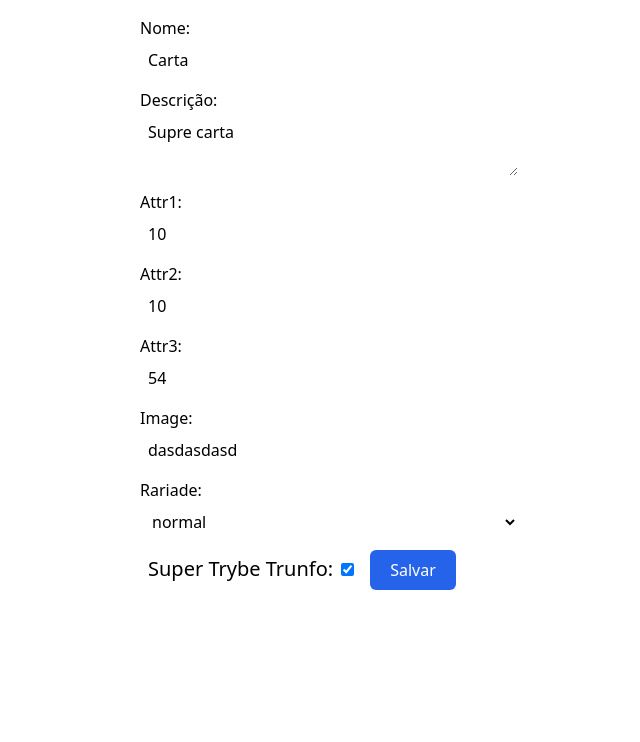
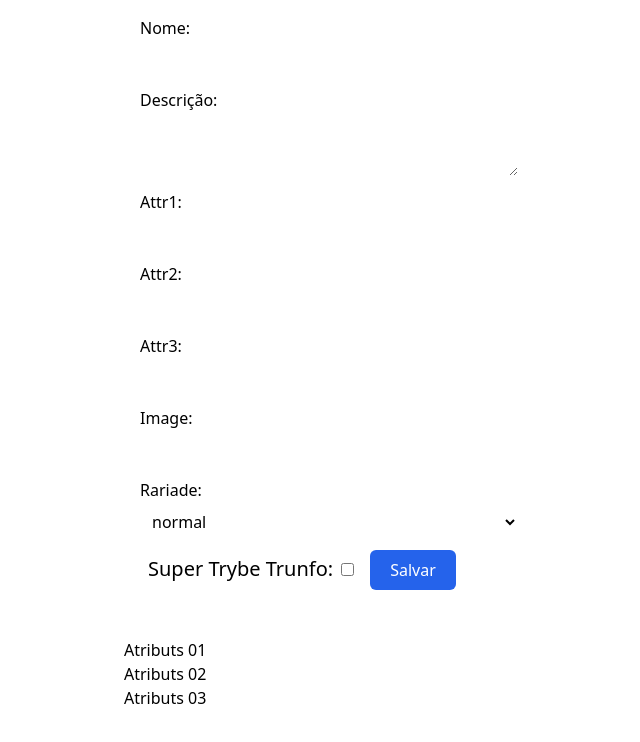
Before and after one commit to blmarquess/Game-Trunfo, a React (Create React App) app: page / in a window 1280 px wide. Shown: the top 742 px of the page, without its empty margins (4-644 px from the left). Built offline with nearby package versions, Linux system fonts and the light colour scheme.

Commit message:
Fix: Requirement 3

```diff
--- a/src/App.js
+++ b/src/App.js
@@ -1,31 +1,17 @@
 import React from 'react';
 import Form from './components/Form';
-// import Card from './components/Card';
+import Card from './components/Card';
 
 export default class App extends React.Component {
   render() {
     return (
       <div className="felx w-4/5 m-auto">
         <div className="w-2/5">
-          <Form
-            className="text-gray-700"
-            cardName="Carta"
-            cardDescription="Supre carta"
-            cardAttr1="10"
-            cardAttr2="10"
-            cardAttr3="54"
-            cardImage="dasdasdasd"
-            cardRare="super Rara"
-            cardTrunfo="false"
-            hasTrunfo="false"
-            isSaveButtonDisabled="true"
-            onInputChange="true"
-            onSaveButtonClick="true"
-          />
+          <Form />
         </div>
-        {/* <div className="w-2/5">
+        <div className="w-2/5">
           <Card />
-        </div> */}
+        </div>
       </div>
     );
   }
--- a/src/components/Card.jsx
+++ b/src/components/Card.jsx
@@ -1,7 +1,7 @@
-import React from 'react';
+import React, { Component } from 'react';
 import PropTypes from 'prop-types';
 
-export default class Card extends React.Component {
+export default class Card extends Component {
   render() {
     const {
       cardName,
@@ -22,7 +22,7 @@ export default class Card extends React.Component {
           </span>
         </section>
         <section className="flex-col p-4 w-full">
-          <img src={ cardImage } alt="ImagemTrunfo" data-testid="image-card" />
+          <img src={ cardImage } alt={ cardName } data-testid="image-card" />
         </section>
         <section>
           <p data-testid="description-card">
@@ -46,9 +46,8 @@ export default class Card extends React.Component {
             <span data-testid="attr3-card">{ cardAttr3 }</span>
           </div>
         </section>
-        <section>
-          { supertrunfo(cardTrunfo) }
-        </section>
+        {cardTrunfo && <p data-testid="trunfo-card">Super Trunfo</p>}
+
       </div>
     );
   }
```
